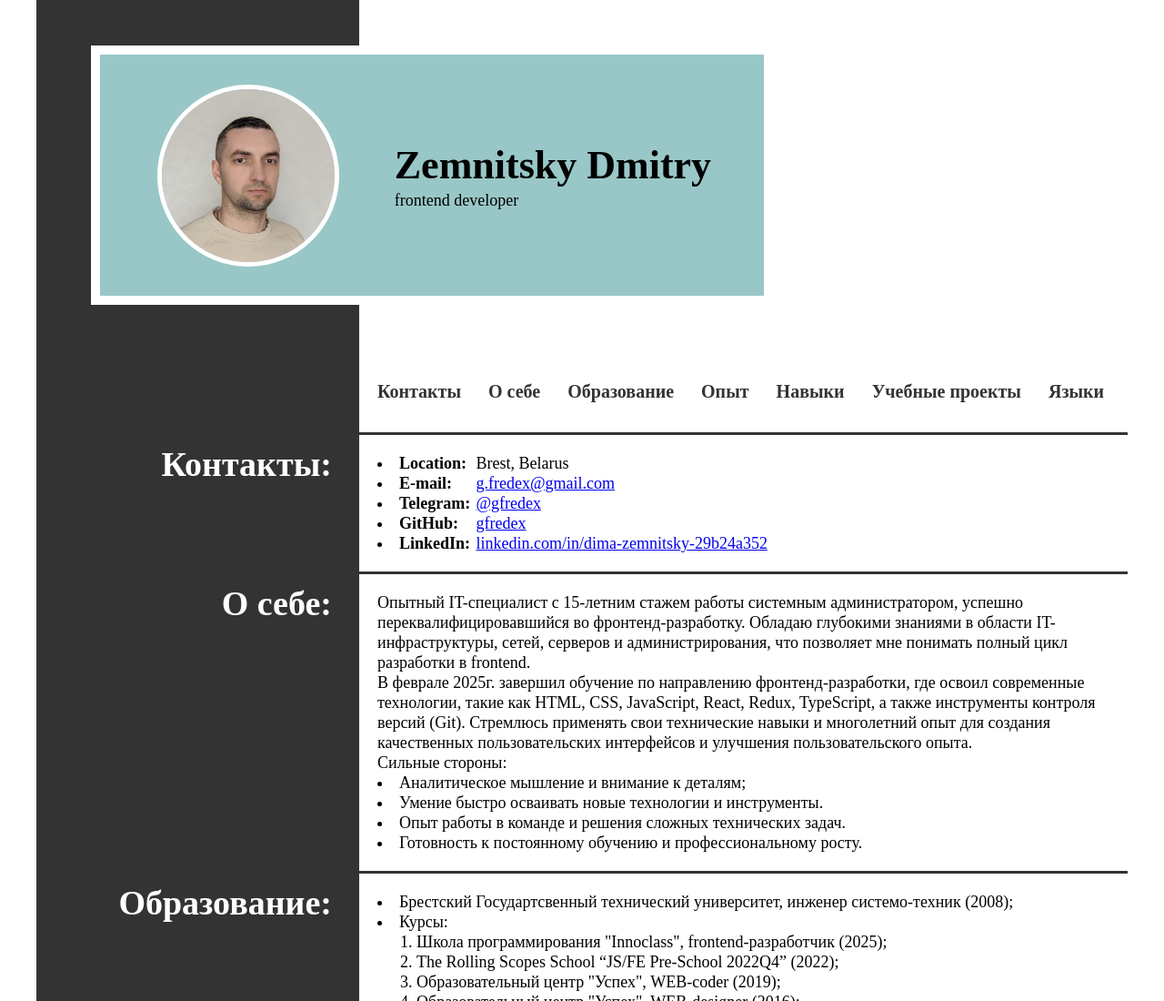
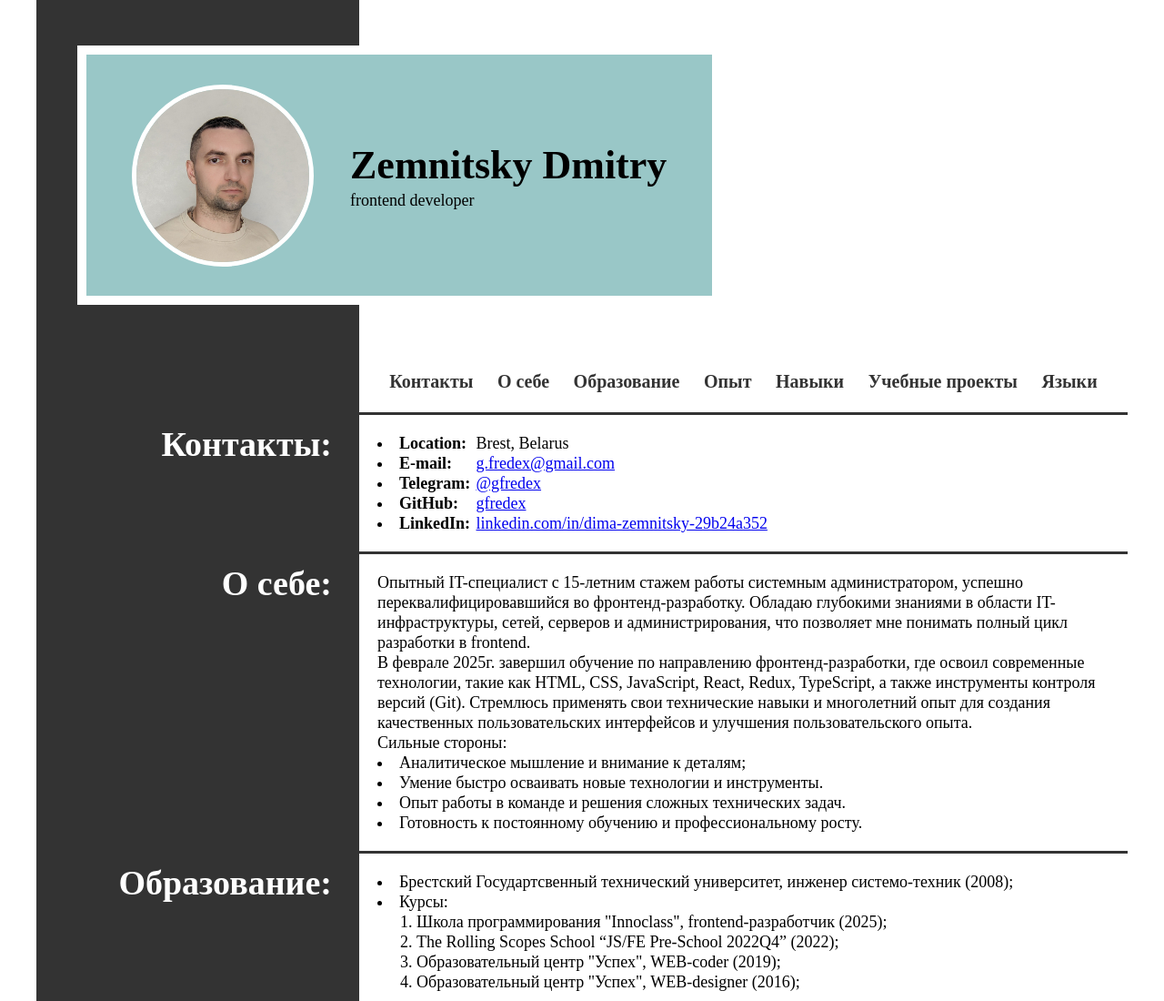
Before and after one commit to gfredex/MyCV, a plain HTML site: page index.html in a window 1280 px wide. Shown: the top 1100 px of the page at 91% size. Drawn offline with Linux system fonts and the light colour scheme.

Commit message:
fix style

```diff
--- a/index.html
+++ b/index.html
@@ -11,8 +11,8 @@
 <body>
     <div class="wrapper">
         <header class="header">
-            <div class="left_colomn"></div>
-            <div class="right_colomn"></div>
+            <div class="left_colomn_head"></div>
+            <div class="right_colomn_head"></div>
             <div class="wrap__header">
                 <div class="photo"><img src="myAvatar01.jpg" alt="My photo"></div>
                 <div class="text__header">
--- a/style.css
+++ b/style.css
@@ -22,7 +22,7 @@ h2 {
 }
 
 .wrapper {
-    width: 1200px;
+    max-width: 1200px;
     margin: 0 auto;
 }
 
@@ -31,7 +31,10 @@ h2 {
     height: 385px;
 }
 
-.left_colomn {
+.right_colomn_head {}
+
+.left_colomn,
+.left_colomn_head {
     width: 355px;
     min-width: 355px;
     background-color: #333333;
@@ -40,7 +43,7 @@ h2 {
 }
 
 .right_colomn {
-    /* width: 88%; */
+    width: 100%;
     background-color: #fff;
     padding: 20px;
 }
@@ -51,11 +54,10 @@ h2 {
 
 .wrap__header {
     position: relative;
-    margin: 50px 0 50px -335px;
+    margin: 50px 0 50px -310px;
     display: flex;
     align-items: center;
     justify-content: space-around;
-    width: 750px;
     padding: 30px;
     background-color: #99c7c7;
     border: 10px solid #fff;
@@ -64,20 +66,23 @@ h2 {
 .photo {
     width: 200px;
     height: 200px;
-    /* background-image: url(MyAvatar.jpg); */
-    /* background-size: cover; */
     border-radius: 50%;
     border: 5px solid #fff;
-    margin: 5px;
     display: flex;
     align-items: center;
-    margin: o auto;
+    /* margin: o auto; */
+    margin: 20px;
 }
 
 .photo img {
-    width: 100%;
+    width: 200px;
     overflow: hidden;
     border-radius: 50%;
+}
+
+.text__header {
+    width: fit-content;
+    margin: 20px;
 }
 
 .navigation,
@@ -99,12 +104,11 @@ ol {
 }
 
 .list-menu {
-    height: 50px;
     display: flex;
-    justify-content: space-between;
+    justify-content: space-around;
+    flex-wrap: wrap;
     align-items: center;
     list-style-type: none;
-    gap: 30px;
 }
 
 .item-menu a {
@@ -112,6 +116,9 @@ ol {
     color: #333;
     font-size: 20px;
     font-weight: bold;
+    line-height: 28px;
+    padding: 10px 10px;
+    transition: all 0.3s;
 }
 
 .item-menu a:hover {
```
